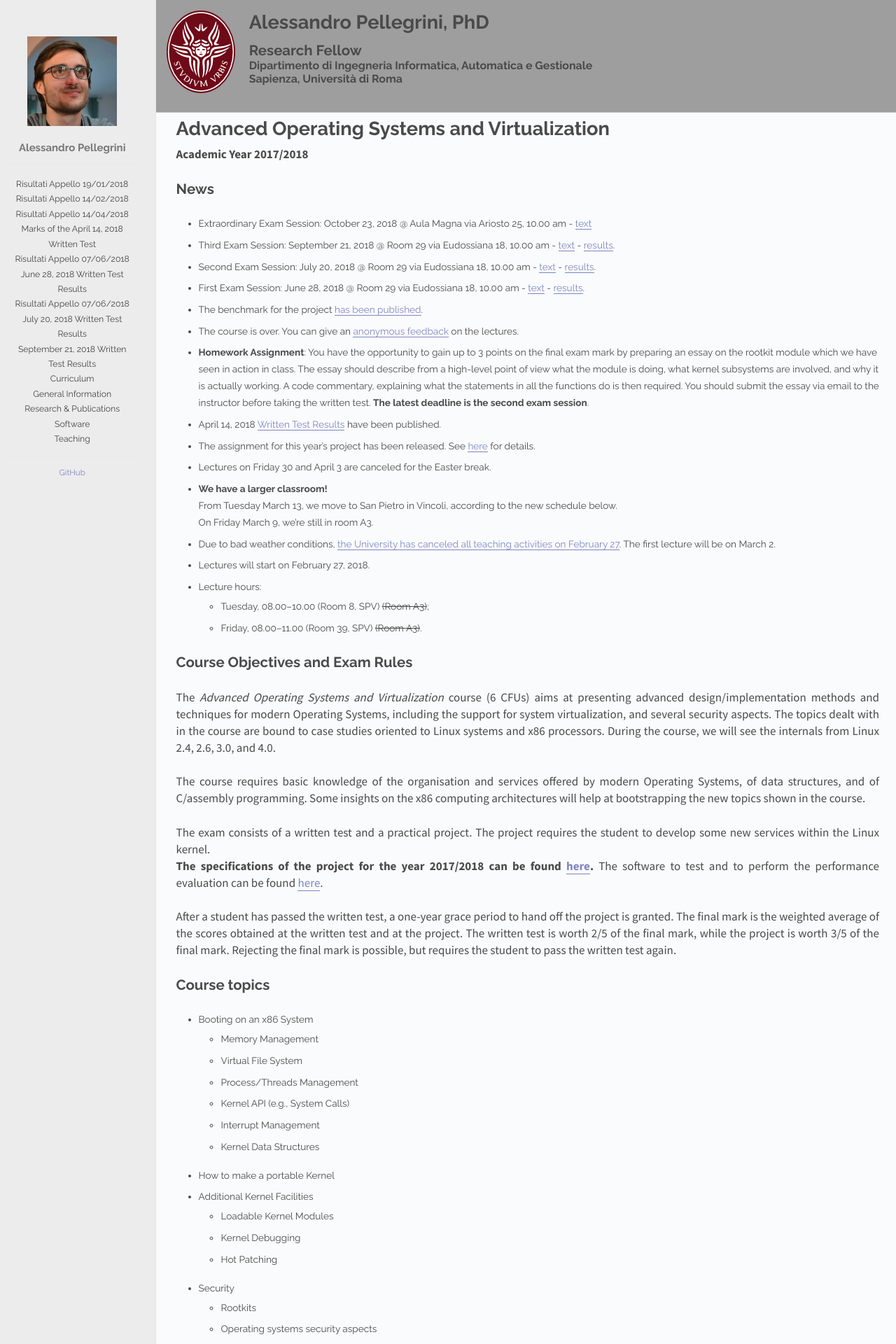
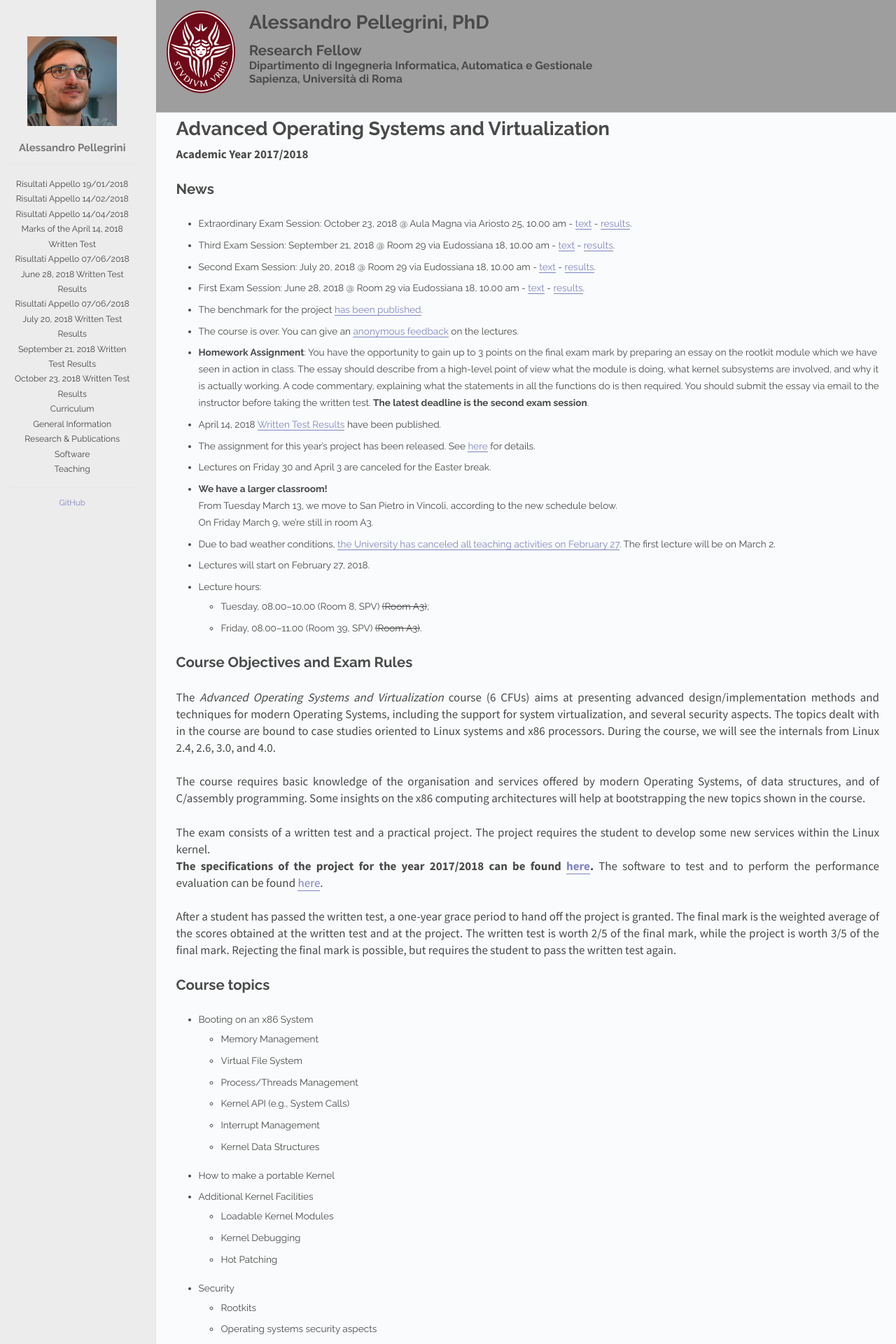
Before and after one commit to alessandropellegrini/personal-website, a Jekyll site: the page built from _posts/2017-01-01-aosv.md, in a window 1280 px wide. Shown: the top 1920 px of the page at 70% size. Built offline with Jekyll 4.4.1, drawn with Linux system fonts in a browser that asks for light colours.

Commit message:
Publishing AOSV results
Results of the October 23 2018 written test

Signed-off-by: Alessandro Pellegrini <pellegrini@dis.uniroma1.it>

```diff
--- a/_posts/2017-01-01-aosv.md
+++ b/_posts/2017-01-01-aosv.md
@@ -12,7 +12,7 @@ News
 ----
 
 
-* Extraordinary Exam Session: October 23, 2018 @ Aula Magna via Ariosto 25, 10.00 am - [text]({{ local-url }}/2018-10-23.pdf)
+* Extraordinary Exam Session: October 23, 2018 @ Aula Magna via Ariosto 25, 10.00 am - [text]({{ local-url }}/2018-10-23.pdf) - [results]({{ local-url }}/2018-10-23-risultati.html).
 * Third Exam Session: September 21, 2018 @ Room 29 via Eudossiana 18, 10.00 am  - [text]({{ local-url }}/2018-09-21.pdf) - [results]({{ local-url }}/2018-09-21-risultati.html).
 * Second Exam Session: July 20, 2018 @ Room 29 via Eudossiana 18, 10.00 am - [text]({{ local-url }}/2018-07-20.pdf) - [results]({{ local-url }}/2018-07-20-risultati.html).
 * First Exam Session: June 28, 2018 @ Room 29 via Eudossiana 18, 10.00 am - [text]({{ local-url }}/2018-06-28.pdf) - [results]({{ local-url }}/2018-06-28-risultati.html).
--- /dev/null
+++ b/didattica/2017/aosv/2018-10-23-risultati.md
@@ -0,0 +1,11 @@
+---
+layout: default
+---
+
+October 23, 2018 Written Test Results
+----------------------------------------
+
+| Student                  |   Mark    |
+|:-------------------------|:---------:|
+| Magnani Marco            | 18        |
+| Pasquini Daniele         | 18        |
```
